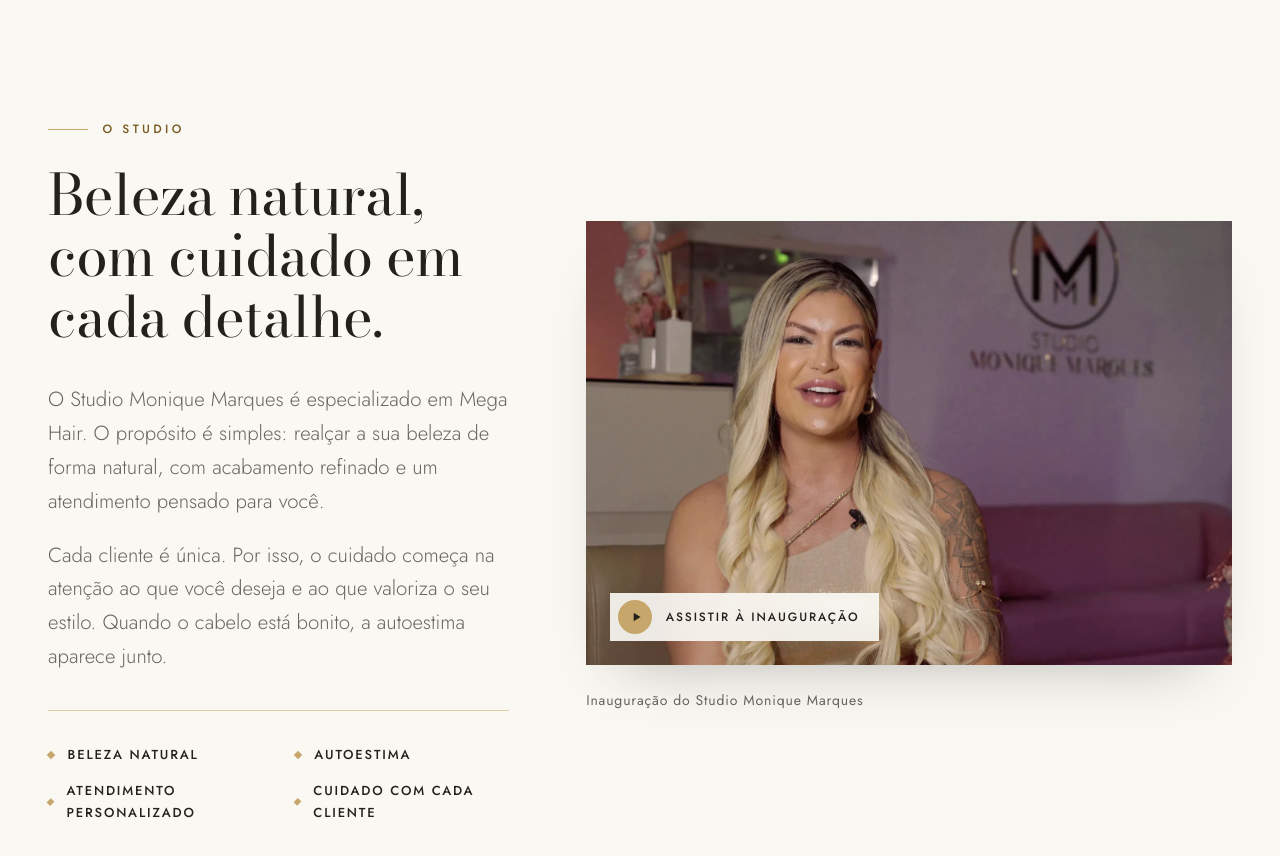
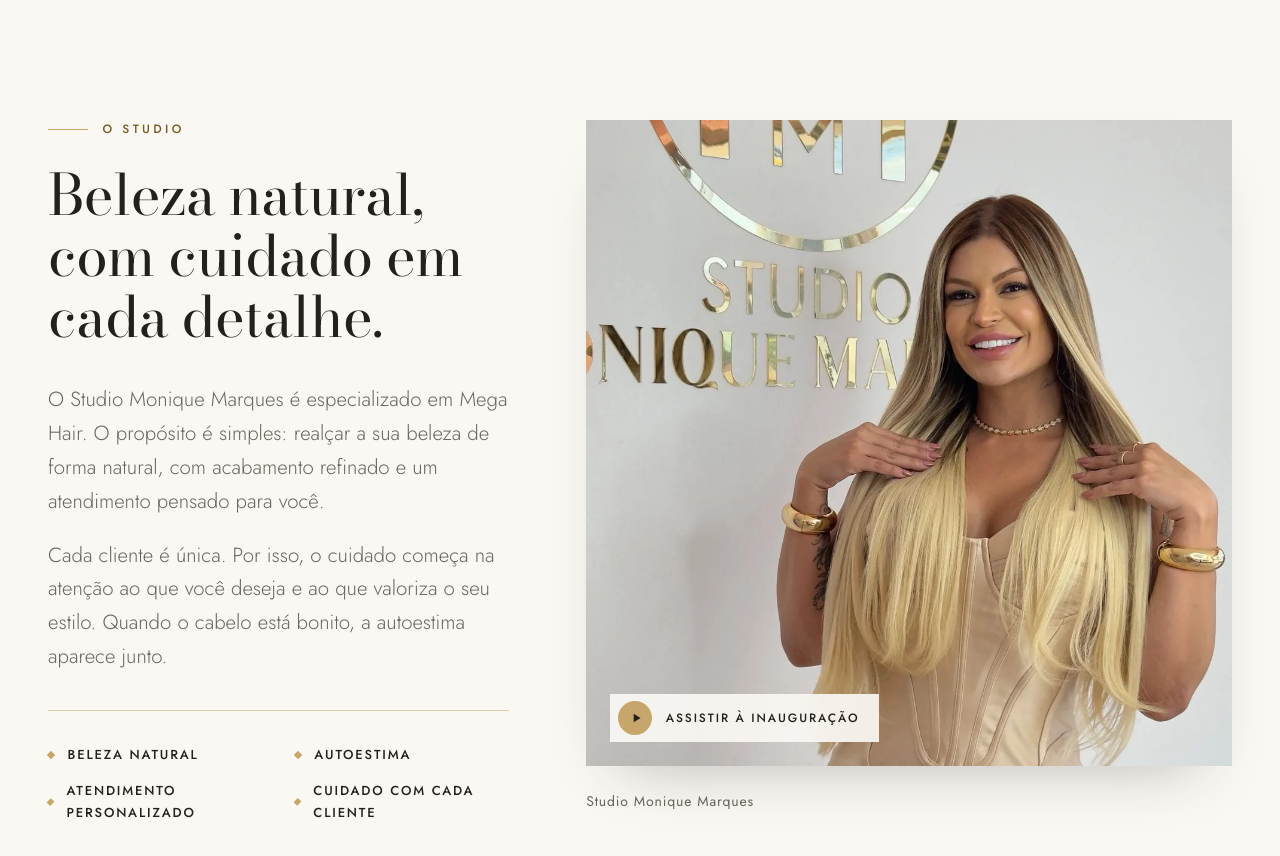
Before and after one commit to MDN-Solutions/monique-megahair, an Angular app: page / in a window 1280 px wide. Shown: the part 920-1776 px from the top of the page. Built offline with nearby package versions, Linux system fonts and the light colour scheme.

Commit message:
Sobre: nova foto (retrato diante do logotipo) em formato quadrado
Co-Authored-By: Claude Sonnet 5.5 <noreply@anthropic.com>
Claude-Session: https://claude.ai/code/session_019xnCH6yT6nFErshBjLpUMu

```diff
--- a/src/app/core/site.config.ts
+++ b/src/app/core/site.config.ts
@@ -92,10 +92,10 @@ export const SITE = {
     ],
     pillars: ['Beleza natural', 'Autoestima', 'Atendimento personalizado', 'Cuidado com cada cliente'],
     image: {
-      src: 'images/about-wide.webp',
-      alt: 'Mulher de cabelo longo e loiro sorrindo no Studio Monique Marques, com o monograma da marca na parede ao fundo',
+      src: 'images/about-photo.webp',
+      alt: 'Mulher sorrindo, de cabelo longo e loiro, diante do logotipo dourado do Studio Monique Marques na parede',
     } satisfies ImageRef,
-    caption: 'Inauguração do Studio Monique Marques',
+    caption: 'Studio Monique Marques',
   },
 
   services: {
--- a/src/app/features/about/about.html
+++ b/src/app/features/about/about.html
@@ -24,7 +24,7 @@
         <img
           [src]="about.image.src"
           [alt]="about.image.alt"
-          width="1920"
+          width="1080"
           height="1080"
           loading="lazy"
           decoding="async"
--- a/src/app/features/about/about.scss
+++ b/src/app/features/about/about.scss
@@ -51,7 +51,7 @@
 
 .about__frame {
   position: relative;
-  aspect-ratio: 16 / 11;
+  aspect-ratio: 1 / 1;
   background: var(--c-champagne);
   box-shadow: var(--shadow);
 
@@ -68,7 +68,7 @@
     width: 100%;
     height: 100%;
     object-fit: cover;
-    object-position: 32% 40%;
+    object-position: 50% 40%;
   }
 }
 
```
Also changed, not shown: public/images/about-photo.webp (added), public/images/about-wide.webp (deleted), 1 other file (tests, documents, lock files or other folders).
